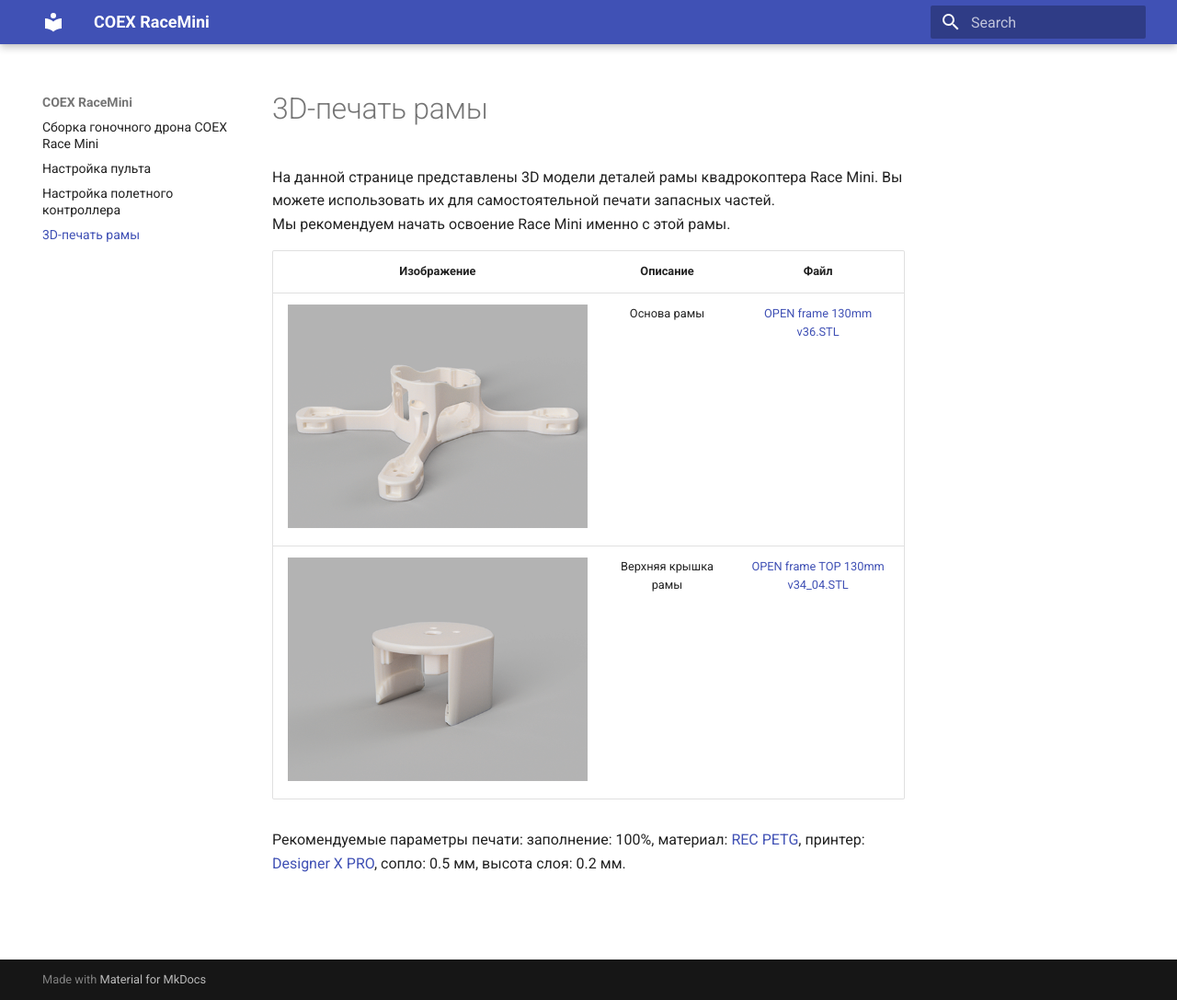
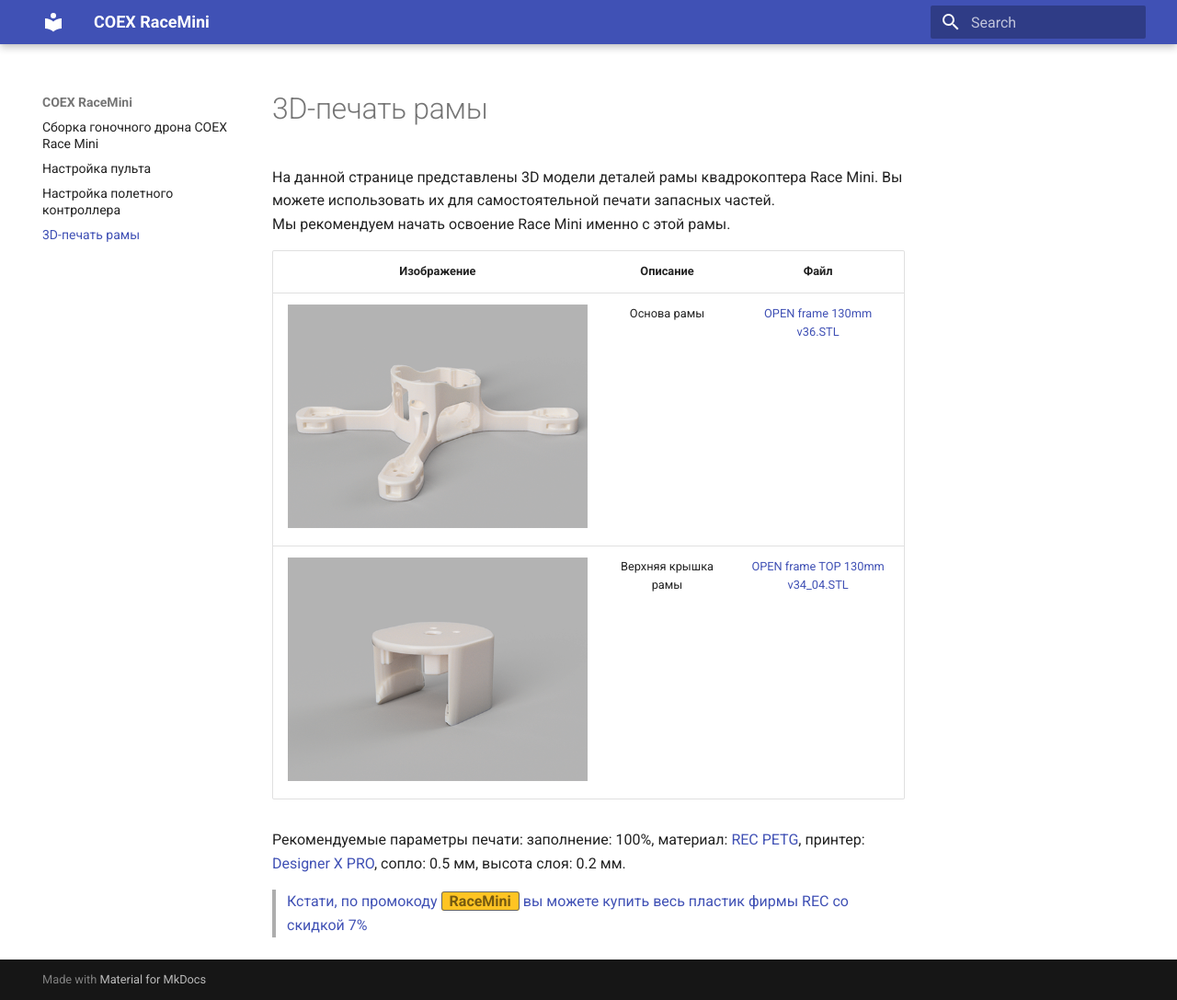
Before and after one commit to stinger000/RaceMini_docs, an MkDocs documentation site: the page built from docs/3d_print.md, in a window 1280 px wide and 1087 px high. Shown: the whole window at 92% size. Built offline with MkDocs 1.6.1 and Material for MkDocs 9.7.7, drawn with Linux system fonts in a browser that asks for light colours; old or Windows-style settings are respelled for this version of MkDocs.

Commit message:
Add referal link

```diff
--- a/docs/3d_print.md
+++ b/docs/3d_print.md
@@ -9,3 +9,6 @@
 ![_image](img/3D/OPEN_frame_top.png)|Верхняя крышка рамы|<a href="../res/OPEN frame TOP 130mm v34_04.STL" download>OPEN frame TOP 130mm v34_04.STL</a>
 
 Рекомендуемые параметры печати: заполнение: 100%, материал: [REC PETG](https://rec3d.ru/plastik-dlya-3d-printerov/relax/relax-plastik-rec-1-75mm-prozrachnyj/), принтер: [Designer X PRO](https://picaso-3d.ru/ru/products/printers/designer-x-pro/), сопло: 0.5 мм, высота слоя: 0.2 мм.
+
+
+><span style="color:#4051B5">[Кстати, по промокоду](https://rec3d.ru/plastik-dlya-3d-printerov/)</span> <span class="betaflight_button ">**RaceMini**</span> <span style="color:#4051B5">[вы можете купить весь пластик фирмы REC со скидкой 7%](https://rec3d.ru/plastik-dlya-3d-printerov/)</span>
```
